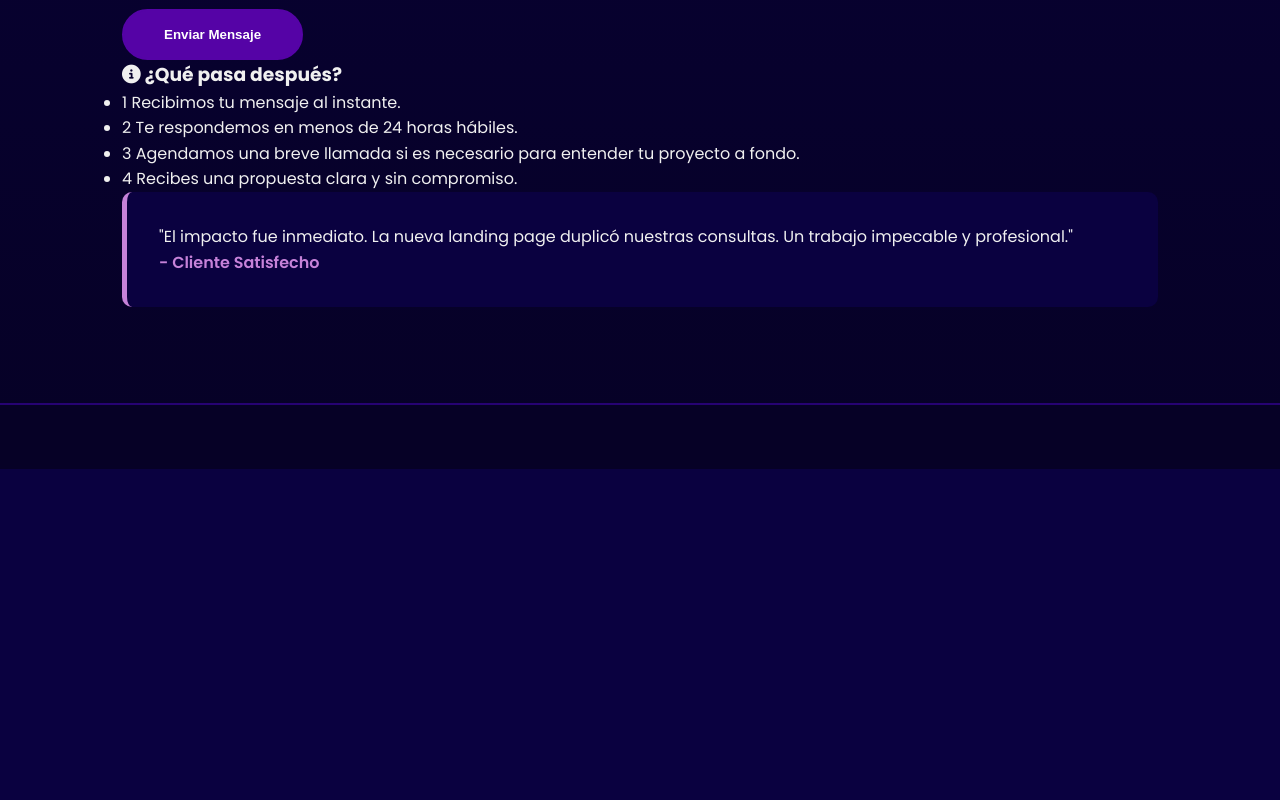
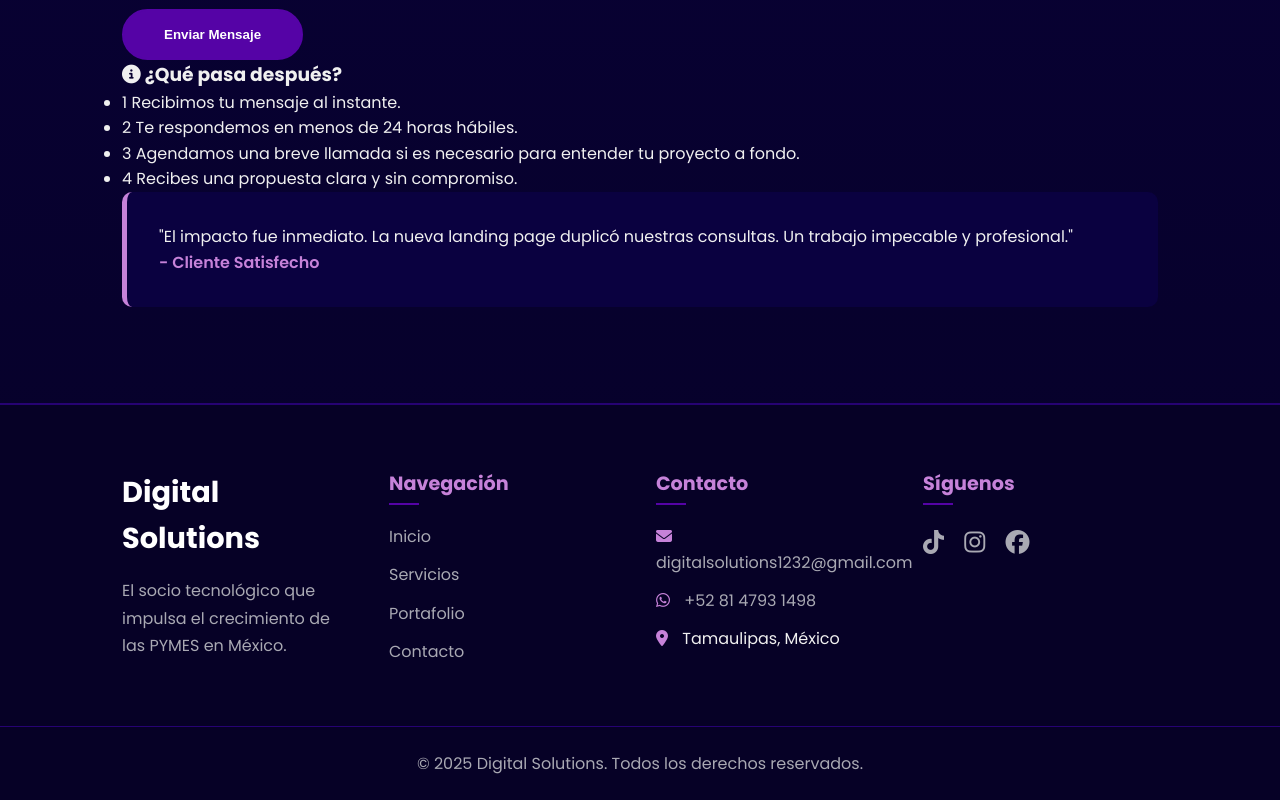
Before and after one commit to DigitalSolutions-ux/Digital-Solutions-ux, a website: page contacto.html in a window 1280 px wide. Shown: the part 1020-1820 px from the top of the page. Before the commit the page ends 1489 px from the top, so only its background shows below. Drawn offline with Linux system fonts and the light colour scheme.

Commit message:
Update contacto.html

```diff
--- a/contacto.html
+++ b/contacto.html
@@ -12,13 +12,17 @@
     <link rel="manifest" href="assets/favicons/site.webmanifest">
     <meta name="msapplication-TileColor" content="#5503a6">
     <meta name="theme-color" content="#0A0140">
+
     <link rel="stylesheet" href="assets/css/style.css">
     <link rel="stylesheet" href="assets/css/chatbot.css">
     <link rel="stylesheet" href="https://cdnjs.cloudflare.com/ajax/libs/font-awesome/6.5.2/css/all.min.css">
     <link href="https://fonts.googleapis.com/css2?family=Poppins:wght@300;400;600;700;800&display=swap" rel="stylesheet">
 </head>
 <body>
-    <div id="preloader"><div class="spinner"></div></div>
+    <div id="preloader">
+        <div class="spinner"></div>
+    </div>
+
     <header class="main-header">
         <nav class="main-nav container">
             <a href="index.html" class="nav-logo">Digital Solutions</a>
@@ -88,6 +92,7 @@
                     </div>
 
                     <div class="contact-info-wrapper">
+
                         <div class="contact-card">
                             <h3><i class="fas fa-info-circle"></i> ¿Qué pasa después?</h3>
                             <ul class="contact-steps">
@@ -109,8 +114,43 @@
     </main>
 
     <div id="chatbot-container"></div>
+
     <footer class="main-footer">
-        </footer>
+        <div class="container footer-grid">
+            <div class="footer-column">
+                <h3 class="footer-logo">Digital Solutions</h3>
+                <p>El socio tecnológico que impulsa el crecimiento de las PYMES en México.</p>
+            </div>
+            <div class="footer-column">
+                <h4>Navegación</h4>
+                <ul>
+                    <li><a href="index.html">Inicio</a></li>
+                    <li><a href="servicios.html">Servicios</a></li>
+                    <li><a href="portafolio.html">Portafolio</a></li>
+                    <li><a href="contacto.html">Contacto</a></li>
+                </ul>
+            </div>
+            <div class="footer-column">
+                <h4>Contacto</h4>
+                <ul>
+                    <li><i class="fas fa-envelope"></i> <a href="mailto:digitalsolutions1232@gmail.com">digitalsolutions1232@gmail.com</a></li>
+                    <li><i class="fab fa-whatsapp"></i> <a href="https://wa.me/528147931498">+52 81 4793 1498</a></li>
+                    <li><i class="fas fa-map-marker-alt"></i> Tamaulipas, México</li>
+                </ul>
+            </div>
+            <div class="footer-column">
+                <h4>Síguenos</h4>
+                <div class="social-icons">
+                    <a href="https://www.tiktok.com/@digitalsolutions__?_t=ZS-8xa2dCJZ3qL&_r=1" target="_blank" rel="noopener noreferrer" aria-label="TikTok"><i class="fab fa-tiktok"></i></a>
+                    <a href="https://www.instagram.com/digitalsolutions_tam?igsh=bjR1c2N4dmdldnpo" target="_blank" rel="noopener noreferrer" aria-label="Instagram"><i class="fab fa-instagram"></i></a>
+                    <a href="https://www.facebook.com/share/19HBvUXo71/?mibextid=wwXIfr" target="_blank" rel="noopener noreferrer" aria-label="Facebook"><i class="fab fa-facebook"></i></a>
+                </div>
+            </div>
+        </div>
+        <div class="footer-bottom">
+            <p>&copy; 2025 Digital Solutions. Todos los derechos reservados.</p>
+        </div>
+    </footer>
 
     <script src="assets/js/main.js"></script>
     <script src="assets/js/chatbot.js"></script>
```
